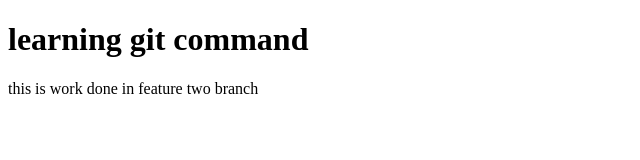
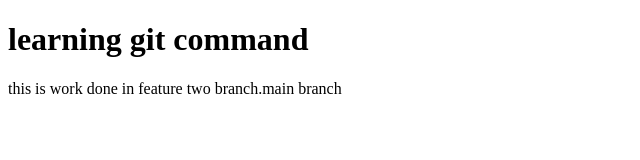
Before and after one commit to harsh-banna/another_folder, a plain HTML site: page index.html in a window 1280 px wide. Shown: the whole page, without its empty margins (0-640 px from the left). Drawn offline with Linux system fonts and the light colour scheme.

Commit message:
added main branch

```diff
--- a/index.html
+++ b/index.html
@@ -7,7 +7,8 @@
 </head>
 <body>
     <h1>learning git command</h1>
-    <p>this is work done in feature two branch
+    <p>this is work done in feature two branch.main branch
     </p>
+
 </body>
 </html>
```
